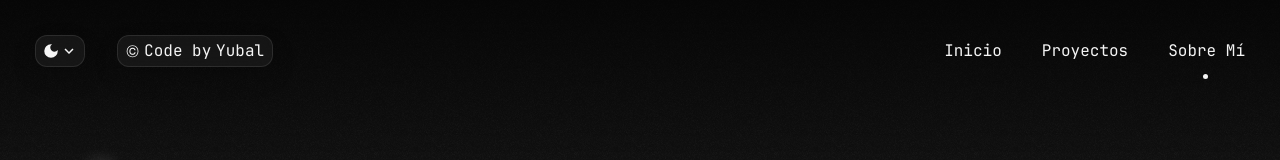
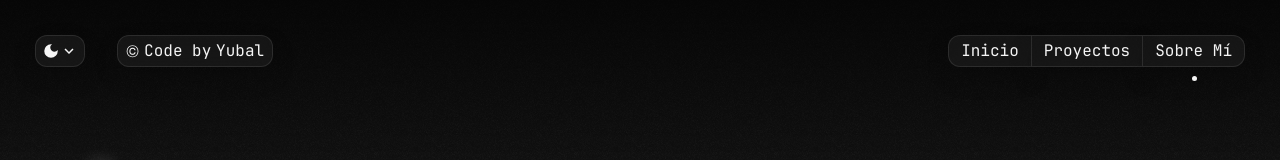
Before and after one commit to defu13/yubal-portfolio, a Next.js app: page /about in a window 1280 px wide. Shown: the top 160 px of the page. Built offline with nearby package versions, Linux system fonts and the light colour scheme.

Commit message:
cambio de estetica del menu y actualización de dependencias

```diff
--- a/app/globals.css
+++ b/app/globals.css
@@ -125,15 +125,27 @@
     box-shadow: 0 15px 40px #0000004d;
 }
 
-.custom-button-moredark{
+/* .custom-button-moredark{
     background-color: #1b1b1b70;
     border: 1px solid #f2f2f28a;
+} */
+
+.custom-button-moredark{
+    background-color: #acacac70;
+    border: 1px solid #7c7c7c8a;
+    color: #232323;
     /* box-shadow: 0 15px 25px #0000004d; */
 }
 
-.custom-button-moredark:hover {
+/* .custom-button-moredark:hover {
     border-color: #f2f2f2b6;
     background-color: #1b1b1b4f;
+} */
+
+.custom-button-moredark:hover {
+    background-color: #000000bd;
+    border-color: #dbdbdb8a;
+    color: #f5f5f5;
 }
 
 .dark .shine-hover {
--- a/app/layout.js
+++ b/app/layout.js
@@ -29,7 +29,7 @@ export const metadata = {
     ],
     author: "Yubal De Fuente",
     openGraph: {
-        siteName: "Yubal De Fuente",
+        siteName: "Yubal De Fuente - Portfolio",
         images: [
             {
                 url: `${process.env.NEXT_PUBLIC_BASE_URL}/author.jpg`,
--- a/app/myprojects/[projectId]/page.jsx
+++ b/app/myprojects/[projectId]/page.jsx
@@ -10,7 +10,7 @@ export async function generateStaticParams() {
 
 // Generar metadatos dinámicos
 export async function generateMetadata({ params }) {
-    const { projectId } = params;
+    const { projectId } = await params;
     const project = projectsData.find(
         (project) => project.id.toString() === projectId
     );
--- a/app/robots.js
+++ b/app/robots.js
@@ -3,7 +3,7 @@ export default function robots() {
         rules: {
             userAgent: "*",
             allow: "/",
-            disallow: [],
+            disallow: "/private/",
         },
         sitemap: `${process.env.NEXT_PUBLIC_BASE_URL}/sitemap.xml`,
     };
--- a/src/components/Header/Header.jsx
+++ b/src/components/Header/Header.jsx
@@ -83,22 +83,15 @@ export default function Header() {
         <header
             className={`justify-between items-center pointer-events-none ${styles.header}`}
         >
-            <div
-                className={`${styles.header_background}`}
-            ></div>
+            <div className={`${styles.header_background}`}></div>
             <div className="flex flex-row gap-8 items-center z-10">
                 {!isMobile && <ChangeThemeComponent />}
                 {/* <Magnetic> */}
-                    <Link
-                        href="/"
-                        className="hidden sm:block pointer-events-auto"
+                <Link href="/" className="hidden sm:block pointer-events-auto">
+                    <div
+                        className={`${styles.logo} justify-center items-center custom-button px-2 pt-[3px] pb-[3px] rounded-xl pointer-events-auto cursor-pointer shine-hover flex`}
                     >
-                        <div className={`${styles.logo} justify-center items-center custom-button px-2 pt-[3px] pb-[3px] rounded-xl pointer-events-auto cursor-pointer shine-hover flex`}>
-                            <p
-                                className={`${styles.copyright}`}
-                            >
-                                ©
-                            </p>
+                        <p className={`${styles.copyright}`}>©</p>
                         <div className={styles.name}>
                             <p className={styles.codeBy}>Code by</p>
                             <p className={styles.yubal}>Yubal</p>
@@ -168,7 +161,7 @@ export default function Header() {
                                     className="pointer-events-auto"
                                     variants={menuItemVariants}
                                 >
-                                    <ChangeThemeComponent size={1.35}/>
+                                    <ChangeThemeComponent size={1.35} />
                                 </motion.div>
                             </AnimatePresence>
                             <div className="text-neutral-100 pointer-events-auto">
@@ -183,25 +176,35 @@ export default function Header() {
                     </motion.nav>
                 </>
             ) : (
-                <nav className="flex gap-10 pointer-events-auto">
+                <nav className="flex pointer-events-auto">
                     {navigation.map((item, index) => (
-                        <Magnetic key={index}>
+                        // <Magnetic key={index}>
                         <Link
+                            key={index}
                             href={item.href}
-                                className={`text-neutral-100 jetbrainsmono-regular whitespace-nowrap ${
+                            className={`jetbrainsmono-regular whitespace-nowrap custom-button px-3 py-[3px] shine-hover ${
                                 styles.menu_element
                             } ${
                                 !isHovering && pathname === item.href
                                     ? styles.active
                                     : ""
+                            } ${index === 0 ? "rounded-l-xl" : ""} ${
+                                index === navigation.length - 1
+                                    ? "rounded-r-xl"
+                                    : ""
                             }`}
+                            style={
+                                index === 0 || index === 1
+                                    ? { borderRight: "0" }
+                                    : {}
+                            }
                             onMouseEnter={handleMouseEnter}
                             onMouseLeave={handleMouseLeave}
                         >
                             {item.name}
                             <div className={styles.dot}></div>
                         </Link>
-                        </Magnetic>
+                        // </Magnetic>
                     ))}
                 </nav>
             )}
--- a/src/components/Header/Header.module.css
+++ b/src/components/Header/Header.module.css
@@ -94,8 +94,8 @@
     position: absolute;
     width: 5px;
     height: 5px;
-    top: 35px;
-    left: 45%;
+    top: 40px;
+    left: 48%;
     background-color: var(--light-color);
     border-radius: 50%;
     transform: scale(0) translateX(-50%);
```
Also changed, not shown: package.json (+10 -10 lines), 1 other file (tests, documents, lock files or other folders). Lines whose indentation alone changed are shown as unchanged.
